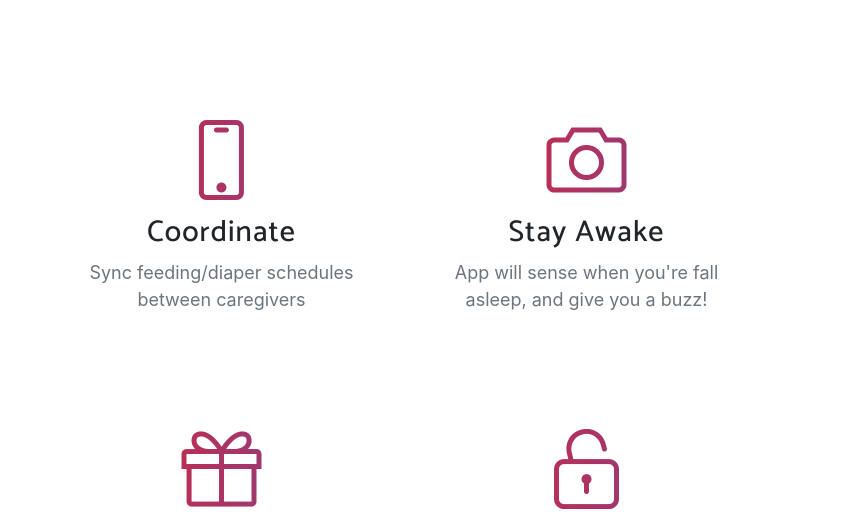
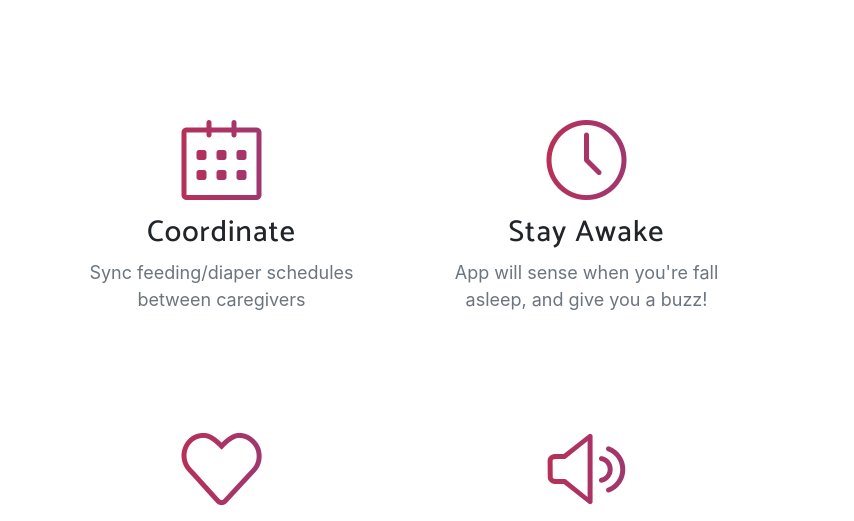
Before and after one commit to jcchin/mombie_splash, a website with bundled scripts: page index.html in a window 1280 px wide. Shown: the part 1640-2161 px from the top of the page, 426-1280 px from the left. Built offline with nearby package versions, Linux system fonts and the light colour scheme; a web font is replaced by a local one.

Commit message:
change icons

```diff
--- a/index.html
+++ b/index.html
@@ -128,14 +128,14 @@
             <div class="row">
               <div class="col-lg-6">
                 <div class="feature-item">
-                  <i class="icon-screen-smartphone text-primary"></i>
+                  <i class="icon-calendar text-primary"></i>
                   <h3>Coordinate</h3>
                   <p class="text-muted">Sync feeding/diaper schedules between caregivers</p>
                 </div>
               </div>
               <div class="col-lg-6">
                 <div class="feature-item">
-                  <i class="icon-camera text-primary"></i>
+                  <i class="icon-clock text-primary"></i>
                   <h3>Stay Awake</h3>
                   <p class="text-muted">App will sense when you're fall asleep, and give you a buzz!</p>
                 </div>
@@ -144,14 +144,14 @@
             <div class="row">
               <div class="col-lg-6">
                 <div class="feature-item">
-                  <i class="icon-present text-primary"></i>
+                  <i class="icon-heart text-primary"></i>
                   <h3>Free to Use</h3>
                   <p class="text-muted">Baby safety is priceless, access core features for free!</p>
                 </div>
               </div>
               <div class="col-lg-6">
                 <div class="feature-item">
-                  <i class="icon-lock-open text-primary"></i>
+                  <i class="icon-volume-2 text-primary"></i>
                   <h3>Customizable</h3>
                   <p class="text-muted">Design schedules and alarms that work for you.</p>
                 </div>
```
